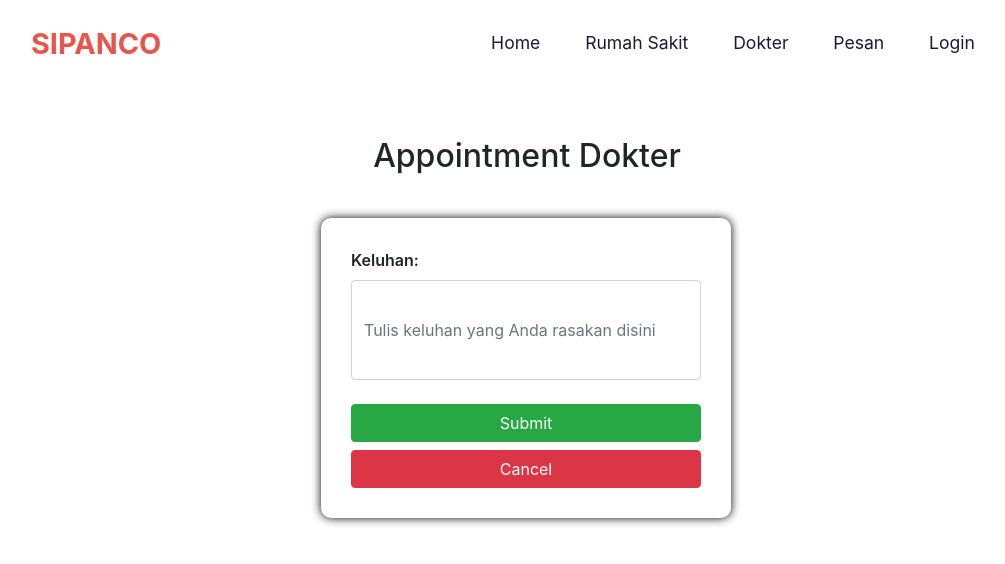
After one commit to SIPANCO-RPL/django-sipanco, a Django app: page /appointment/createappointment in a window 1280 px wide. The commit adds this page. Shown: the top 564 px of the page, without its empty margins (113-1118 px from the left). Run offline with Django 3.2, Linux system fonts and the light colour scheme; some libraries are stand-ins or nearby versions.

Commit message:
add html

```diff
--- a/app/appointment/urls.py
+++ b/app/appointment/urls.py
@@ -5,5 +5,5 @@ app_name = 'appointment'
 
 urlpatterns = [
     path('/createappointment', create_appointment, name='create_appointment'),
-    path('/listappointment', list_appointment, name='list_appointment'),
+    path('', list_appointment, name='list_appointment'),
 ]
--- a/templates/common/base.html
+++ b/templates/common/base.html
@@ -140,7 +140,7 @@ footer i {
                   <div class="dropdown-content">
                     <a href="">Melihat Jadwal Dokter</a>
                     <a href="">Membuat Jadwal Dokter</a>
-                    <a href="/appointment/createappointment">Melihat Appointment Dokter</a>
+                    <a href="appointment">Melihat Appointment Dokter</a>
                   </div>
                 </div>
               </li>
--- /dev/null
+++ b/templates/create_appointment.html
@@ -0,0 +1,36 @@
+{% extends "common/base.html" %}
+{% block content %}
+    <div class="container-fluid">
+        <h2 style="text-align: center; margin-top: 50px;">Appointment Dokter</h2>
+        <div class="row justify-content-center">
+            <div class= "col-9 col-sm-5 col-md-3">
+                <form class="form-container" method="POST">
+                    <label for="exampleInputPassword1" class="form-label" style="font-weight: 600;">Keluhan:</label>
+                    <input type="password" class="form-control" id="exampleInputPassword1" placeholder="Tulis keluhan yang Anda rasakan disini">
+                    <br>
+                  <button type="submit" class="btn btn-success btn-block">Submit</button>
+                  <button type="submit" class="btn btn-danger btn-block">Cancel</button>
+
+                </form>
+            </div>
+        </div>
+    </div>
+    <style>
+        .form-control{
+            height: 100px;
+            width: 350px;
+        }
+        .form-container{
+            position:absolute;
+            margin-top: 34px;
+            margin-left: -61px;
+            /* top: 23vh; */
+            /* background: rgb(247, 246, 244); */
+            padding: 30px;
+            border-radius: 10px;
+            box-shadow: 0px 0px 10px 0px #000;
+        }
+
+    </style>
+
+{% endblock content %}
```
Also changed, not shown: templates/createappointment.html (deleted, +0 -19 lines), templates/list_appointment.html (renamed from templates/listappointment.html, +10 -0 lines).
